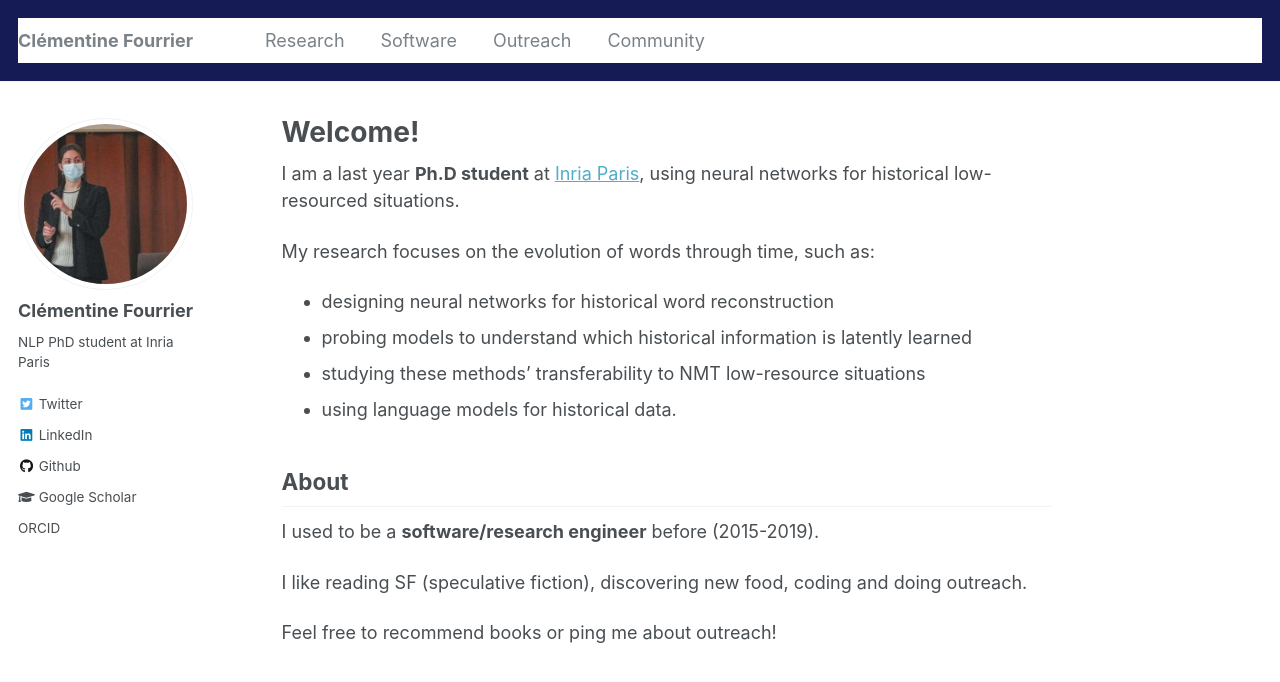
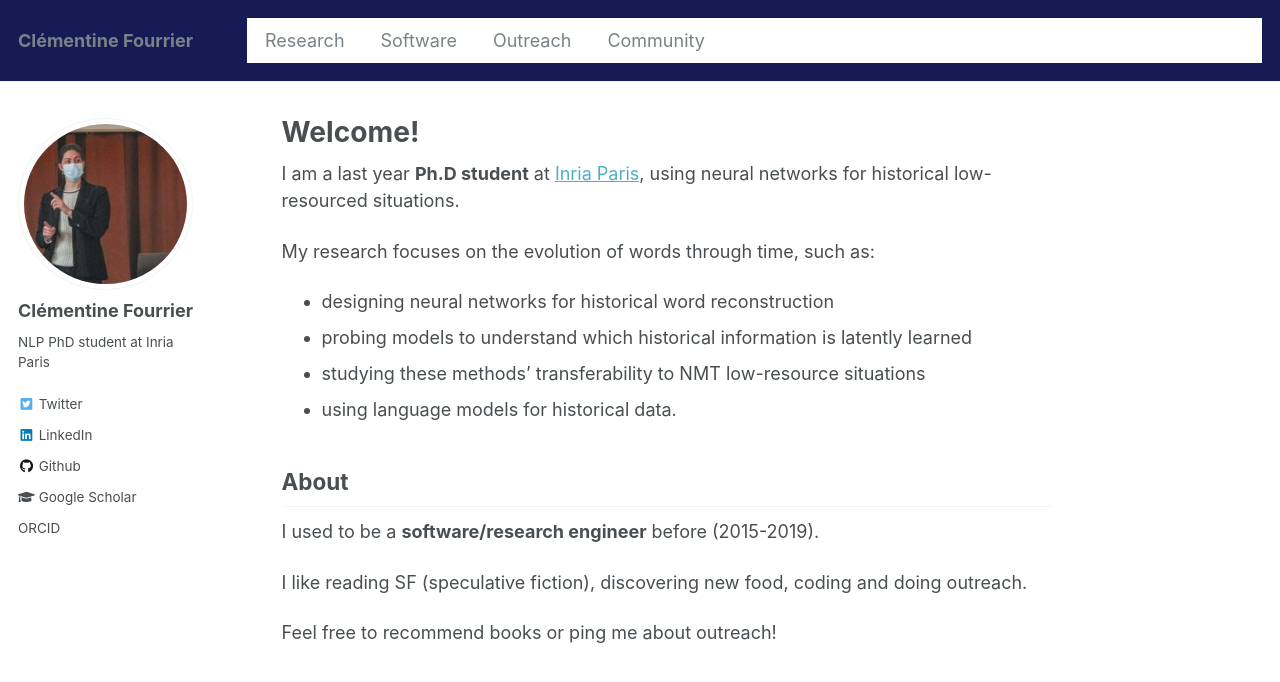
Before and after one commit to clefourrier/clefourrier.github.io, a Jekyll site: the page built from _pages/about.md, in a window 1280 px wide. Shown: the top 682 px of the page. Built offline with Jekyll 4.4.1, drawn with Linux system fonts in a browser that asks for light colours.

Commit message:
Changed page

```diff
--- a/_sass/_masthead.scss
+++ b/_sass/_masthead.scss
@@ -19,6 +19,8 @@
     @include clearfix;
     padding: 1em 1em 1em;
     font-family: $sans-serif-narrow;
+    background-color:#151B54;
+    color: orange;
 
     @include breakpoint($x-large) {
       max-width: $x-large;
@@ -52,5 +54,7 @@
   &--lg {
     padding-right: 2em;
     font-weight: 700;
+    background-color:#151B54;
+    color: orange;
   }
 }
```
